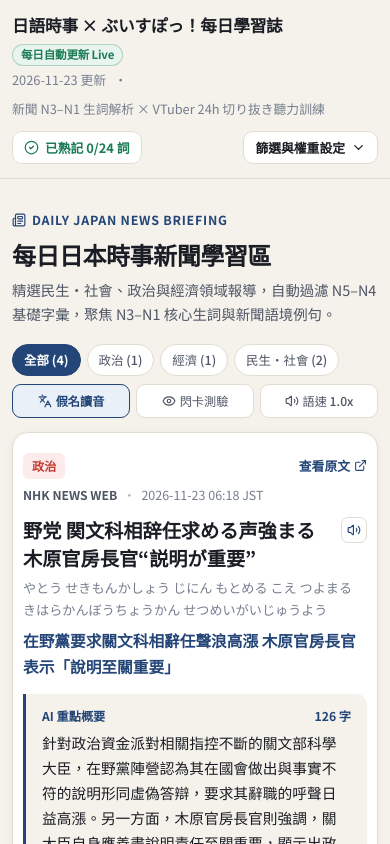
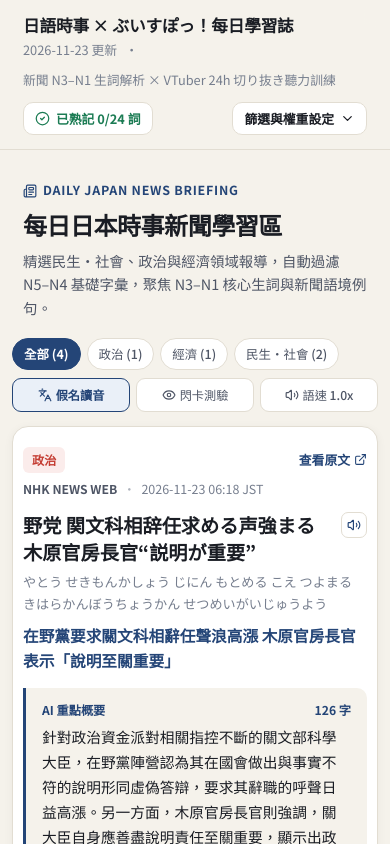
Before and after one commit to shineharumi0918/vspo-jp-news-study, a React (Vite) app: page / in a window 390 px wide. Shown: the top 844 px of the page. Built offline with nearby package versions, Linux system fonts and the light colour scheme.

Commit message:
style: align mobile header and section heading with card text and remove phase badge

```diff
--- a/src/App.jsx
+++ b/src/App.jsx
@@ -261,7 +261,6 @@ export default function App() {
     <div className="app-shell">
       <Header
         date={dailyData?.meta?.date || '載入中...'}
-        dataMode={dailyData?.meta?.mode || 'loading'}
         activeView={activeView}
         onChangeView={setActiveView}
         masteredCount={masteredCount}
--- a/src/components/Header.jsx
+++ b/src/components/Header.jsx
@@ -3,7 +3,6 @@ import { SlidersHorizontal, CheckCircle2, Sparkles, ChevronDown } from 'lucide-r
 
 export function Header({
   date,
-  dataMode,
   activeView,
   onChangeView,
   masteredCount,
@@ -14,8 +13,6 @@ export function Header({
   onOpenWeights,
   onOpenReview,
 }) {
-  const isLive = dataMode === 'live';
-  const isLoading = dataMode === 'loading';
   const [controlsOpen, setControlsOpen] = useState(() => {
     if (typeof window === 'undefined') return true;
     return window.innerWidth >= 768;
@@ -26,12 +23,7 @@ export function Header({
       <div className="container header-inner">
         <div className="header-top-row">
           <div className="brand-group">
-            <h1 className="brand-title">
-              <span>日語時事 × ぶいすぽっ！每日學習誌</span>
-              <span className={`phase-badge ${isLive ? 'is-live' : ''}`}>
-                {isLoading ? '資料載入中...' : isLive ? '每日自動更新 Live' : '示範資料模式'}
-              </span>
-            </h1>
+            <h1 className="brand-title">日語時事 × ぶいすぽっ！每日學習誌</h1>
             <p className="brand-sub">
               <span>{date} 更新</span>
               <span>•</span>
--- a/src/styles/header.css
+++ b/src/styles/header.css
@@ -36,26 +36,6 @@
   font-weight: 700;
   line-height: 1.35;
   letter-spacing: -0.01em;
-  display: flex;
-  align-items: center;
-  gap: 8px;
-  flex-wrap: wrap;
-}
-
-.phase-badge {
-  font-size: 0.72rem;
-  font-weight: 600;
-  padding: 2px 8px;
-  border-radius: 999px;
-  background: var(--accent-amber-soft);
-  color: var(--accent-amber);
-  border: 1px solid rgba(180, 105, 14, 0.25);
-}
-
-.phase-badge.is-live {
-  background: var(--accent-emerald-soft);
-  color: var(--accent-emerald);
-  border-color: rgba(28, 124, 84, 0.28);
 }
 
 .brand-sub {
@@ -257,6 +237,11 @@
 }
 
 @media (max-width: 640px) {
+  .container.header-inner {
+    padding-left: 23px;
+    padding-right: 23px;
+  }
+
   .brand-title {
     font-size: 1.04rem;
   }
--- a/src/styles/news.css
+++ b/src/styles/news.css
@@ -450,6 +450,11 @@
 }
 
 @media (max-width: 640px) {
+  #news-section .section-header {
+    padding-left: 11px;
+    padding-right: 11px;
+  }
+
   .toolbar-row {
     flex-direction: column;
     align-items: stretch;
```
